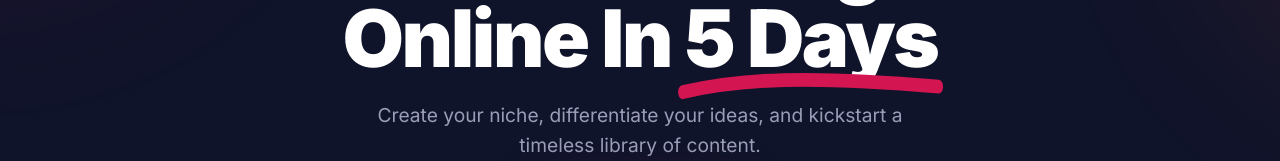
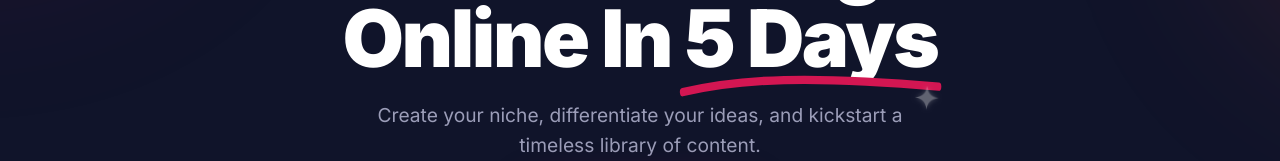
Before and after one commit to jtzack/swo-sprint, a React (Vite) app: page / in a window 1280 px wide. Shown: the part 256-417 px from the top of the page. Built offline with nearby package versions, Linux system fonts and the light colour scheme.

Commit message:
Underline as subtle comet: fixed fading-tail stroke + twinkling head sparkle

```diff
--- a/src/App.tsx
+++ b/src/App.tsx
@@ -182,8 +182,18 @@ function Hero({ ctaRef }: { ctaRef: React.RefObject<HTMLAnchorElement | null> })
           Online In{' '}
           <span className="swo-ul">
             5 Days
-            <svg viewBox="0 0 300 24" preserveAspectRatio="none" aria-hidden="true">
-              <path d="M4 16 C 70 6, 150 4, 296 12" />
+            <svg className="swo-stroke" viewBox="0 0 300 24" preserveAspectRatio="none" aria-hidden="true">
+              <defs>
+                <linearGradient id="swoComet" x1="0" y1="0" x2="1" y2="0">
+                  <stop offset="0" stopColor="#D31652" stopOpacity="0" />
+                  <stop offset="0.5" stopColor="#D31652" stopOpacity="0.45" />
+                  <stop offset="1" stopColor="#D31652" stopOpacity="1" />
+                </linearGradient>
+              </defs>
+              <path d="M4 16 C 70 6, 150 4, 296 12" stroke="url(#swoComet)" />
+            </svg>
+            <svg className="swo-spark" viewBox="0 0 24 24" aria-hidden="true">
+              <path d="M12 1 C 13 8, 16 11, 23 12 C 16 13, 13 16, 12 23 C 11 16, 8 13, 1 12 C 8 11, 11 8, 12 1 Z" />
             </svg>
           </span>
         </h1>
--- a/src/index.css
+++ b/src/index.css
@@ -71,8 +71,22 @@ body {
 
 /* hand-drawn marker underline under "5 Days" */
 .swo-ul { position: relative; white-space: nowrap; }
-.swo-ul svg { position: absolute; left: -2%; bottom: -0.22em; width: 104%; height: 0.42em; overflow: visible; }
-.swo-ul path { fill: none; stroke: #D31652; stroke-width: 10; stroke-linecap: round; }
+.swo-ul .swo-stroke { position: absolute; left: -2%; bottom: -0.22em; width: 104%; height: 0.42em; overflow: visible; }
+.swo-ul .swo-stroke path { fill: none; stroke: #D31652; stroke-width: 6; stroke-linecap: round; }
+
+/* twinkle sparkle on the tip of the underline */
+.swo-ul .swo-spark {
+  position: absolute; right: -0.12em; bottom: -0.40em;
+  width: 0.5em; height: 0.5em;
+  fill: #fff;
+  filter: drop-shadow(0 0 4px rgba(255,255,255,0.75));
+  transform-origin: center;
+  animation: sparkTwinkle 2.4s ease-in-out infinite;
+}
+@keyframes sparkTwinkle {
+  0%, 100% { opacity: 0.25; transform: scale(0.6) rotate(0deg); }
+  50%      { opacity: 1;    transform: scale(1)   rotate(18deg); }
+}
 
 /* glowing CTA */
 .swo-cta-glow { box-shadow: 0 0 46px 0 rgba(211,22,81,0.55), 0 14px 30px rgba(0,0,0,0.4); }
@@ -98,5 +112,5 @@ body {
 }
 
 @media (prefers-reduced-motion: reduce) {
-  .bg-aurora-fx .blob, .swo-pulse { animation: none; }
+  .bg-aurora-fx .blob, .swo-pulse, .swo-ul .swo-spark { animation: none; opacity: 1; }
 }
```
